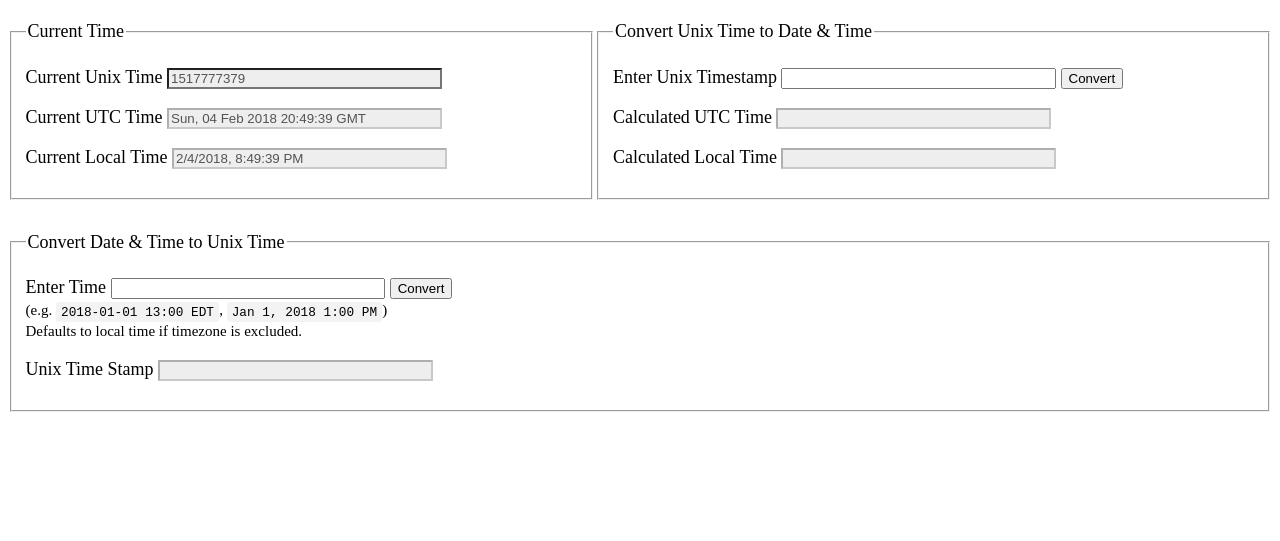
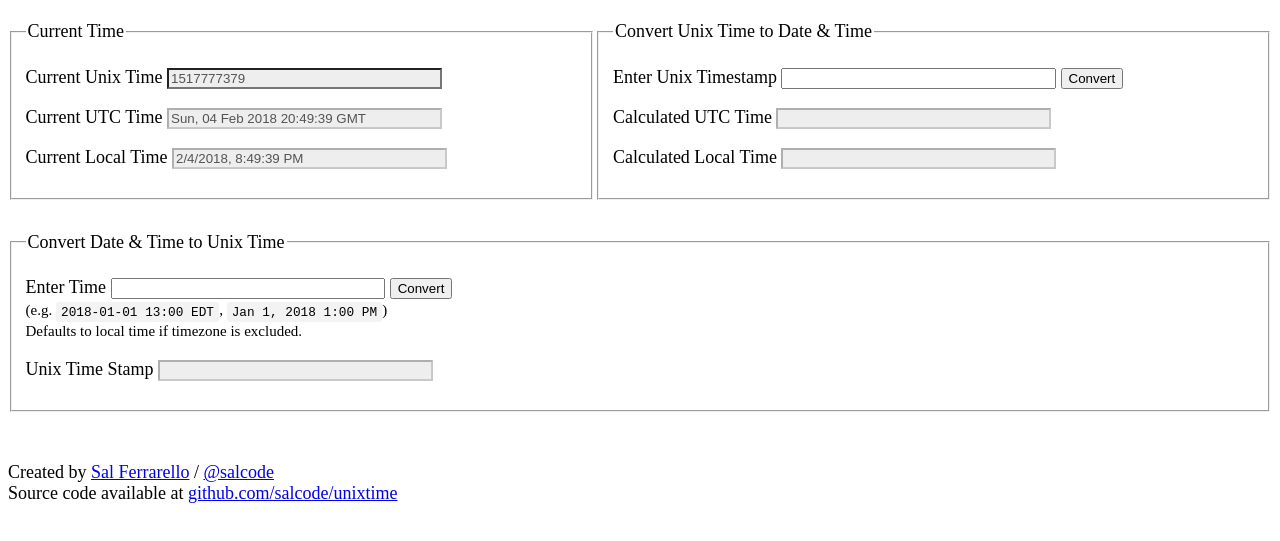
Before and after one commit to salcode/unixtime, a plain HTML site: page index.html in a window 1280 px wide. Shown: the part 69-610 px from the top of the page. Drawn offline with Linux system fonts and the light colour scheme.

Commit message:
Add created by and source code info

```diff
--- a/index.html
+++ b/index.html
@@ -71,6 +71,10 @@
         </form>
       </fieldset>
     </div>
+    <p>
+      Created by <a href="https://salferrarello.com">Sal Ferrarello</a> / <a href="https://twitter.com/salcode">@salcode</a><br>
+      Source code available at <a href="https://github.com/salcode/unixtime">github.com/salcode/unixtime</a>
+    </p>
     <script src="js/app.js"></script>
   </body>
 </html>
```
